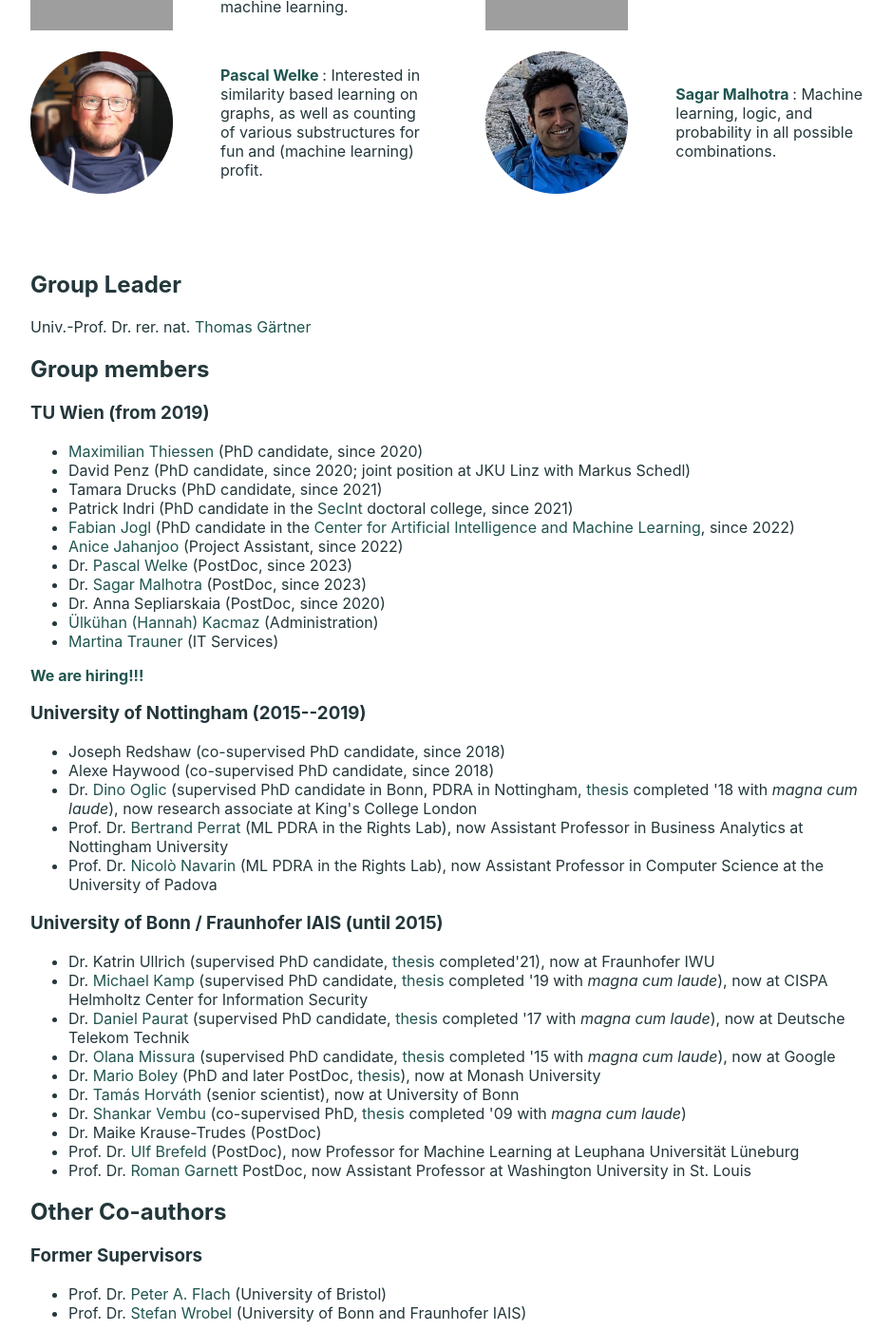
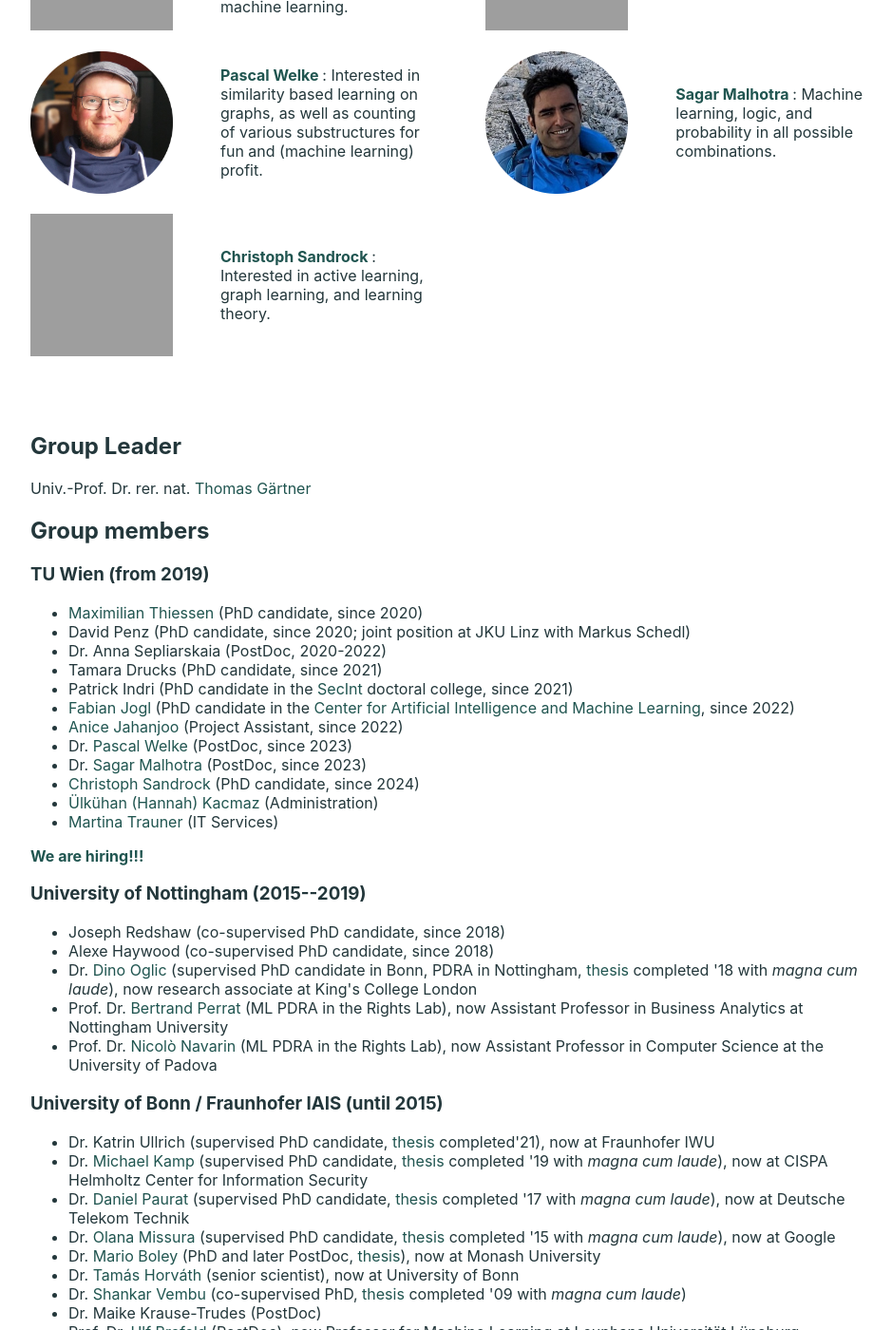
Before and after one commit to ml-tuw/ml-tuw.github.io, a Jekyll site: the page built from people/index.html, in a window 1280 px wide and 1400 px high, scrolled down 916 px. Shown: the whole window at 95% size, without its empty margins (160-1099 px from the left). Built offline with Jekyll 4.4.1, drawn with Linux system fonts in a browser that asks for light colours; grey boxes are pictures that could not be loaded.

Commit message:
add christoph to /people/

```diff
--- a/_data/group/wien.csv
+++ b/_data/group/wien.csv
@@ -1,10 +1,11 @@
 title,id,role,current
 ,MaxThiessen, (PhD candidate&comma; since 2020),
 ,DavidPenz, (PhD candidate&comma; since 2020; joint position at JKU Linz with Markus Schedl),
+Dr.,AnnaSepliarskaia, (PostDoc&comma; 2020-2022),
 ,TamaraDrucks, (PhD candidate&comma; since 2021),
 ,PatrickIndri, (PhD candidate in the <a href=https://secint.visp.wien/>SecInt</a> doctoral college&comma; since 2021),
 ,FabianJogl, (PhD candidate in the <a href=https://www.tuwien.at/caiml/>Center for Artificial Intelligence and Machine Learning</a>&comma; since 2022),
 ,AniceJahanjoo, (Project Assistant&comma; since 2022),
 Dr.,PascalWelke, (PostDoc&comma; since 2023),
 Dr.,SagarMalhotra, (PostDoc&comma; since 2023),
-Dr.,AnnaSepliarskaia, (PostDoc&comma; since 2020),
+,ChristophSandrock, (PhD candidate&comma; since 2024)
--- a/people/index.html
+++ b/people/index.html
@@ -32,6 +32,9 @@ title: People
   </div>
   <div class="item"><img src="img/sm.png", width="150" height="150"></div>
     <div class="item"><p><b>{% include listppl.html ppls="SagarMalhotra" -%}</b>: Machine learning, logic, and probability in all possible combinations.
+  </div>
+  <div class="item"><img src="img/cs.png", width="150" height="150"></div>
+    <div class="item"><p><b>{% include listppl.html ppls="ChristophSandrock" -%}</b>: Interested in active learning, graph learning, and learning theory.
   </div>
 </div>
 
```
Also changed, not shown: 1 other file.
